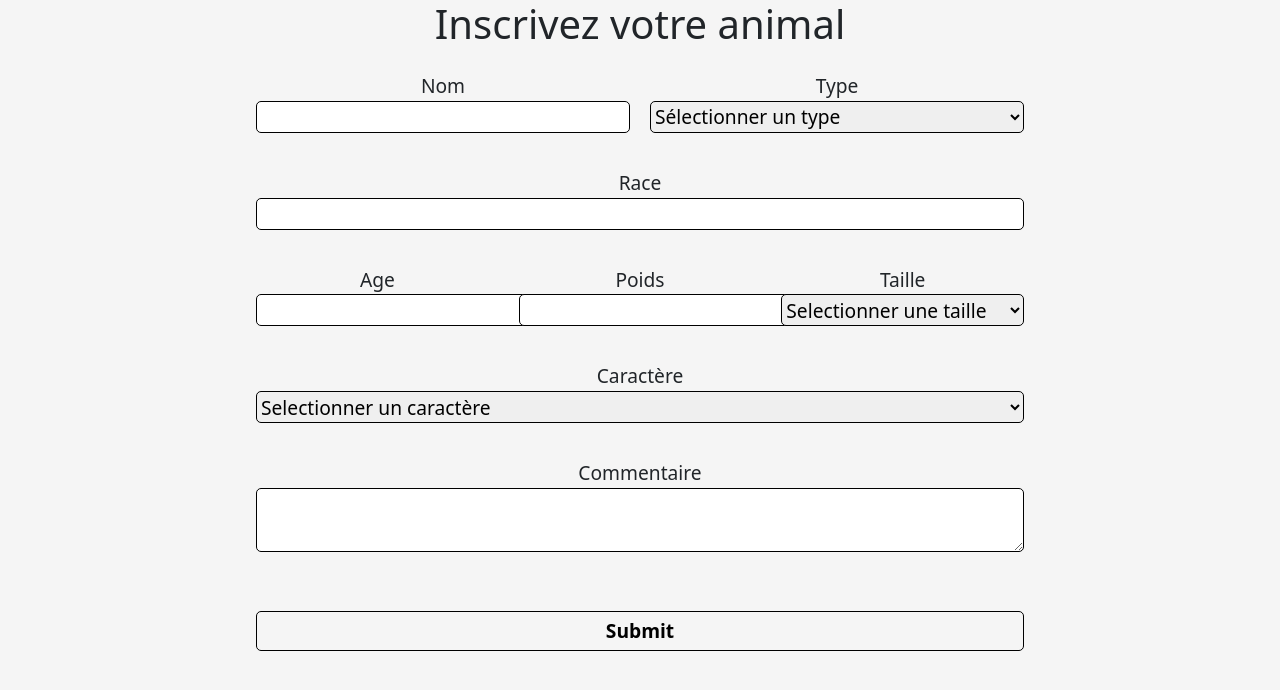
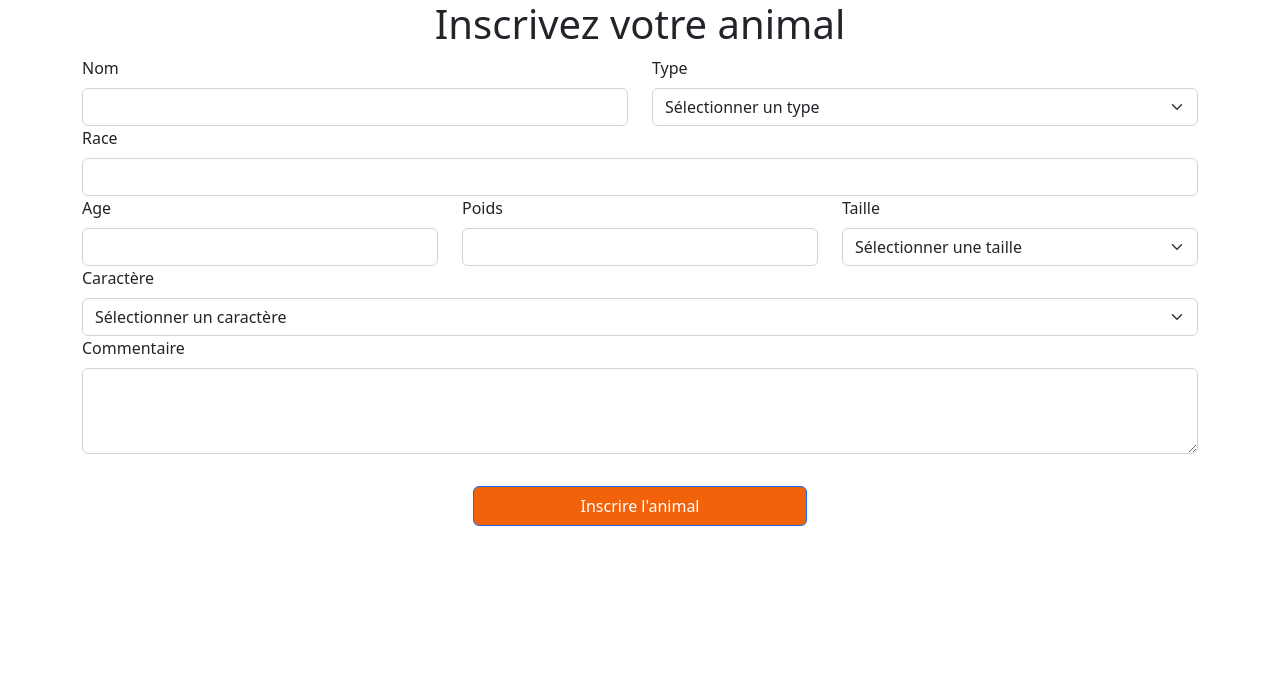
Before and after one commit to TommyRiquet/HappyPets, a React (Create React App) app in the folder Web App Frontend/: page /creationAnimal in a window 1280 px wide. Shown: the top 690 px of the page. Built offline with nearby package versions, Linux system fonts and the light colour scheme.

Commit message:
Fix création Pet

```diff
--- a/Web App Frontend/src/Components/FormPet/FormPet.css
+++ b/Web App Frontend/src/Components/FormPet/FormPet.css
@@ -1,78 +1,3 @@
-.formPet{
-    display: grid;
-    grid-template-columns: repeat(6, 1fr);
-    grid-gap: 20px;
-    grid-auto-rows: auto;
-    align-items: center;
-    justify-content: center;
-    resize: none;
-    outline: none;
-    font-size: 1.2rem;
-    margin-left: 20%;
-    margin-right: 20%;
-    background-color: #f5f5f5;
+.formPet h1{
+    text-align: center;
 }
-
-.formPet .row1{
-    grid-column: span 3;
-}
-
-.formPet .row2{
-    grid-column: span 6;
-}
-
-.formPet .row3{
-    grid-column: span 2;
-}
-
-.formPet .row-bottom{
-    grid-column: span 6;
-}
-
-.formPet input{
-    min-width: 100%;
-    height: 2rem;
-    border: 1px solid black;
-    border-radius: 5px;
-}
-
-.formPet select{
-    min-width: 100%;
-    border-radius: 5px;
-    height: 2rem;
-    border: 1px solid black;
-}
-
-.formPet textarea{
-    min-width: 100%;
-    border-radius: 5px;
-    border: 1px solid black;
-}
-
-.formPet label{
-    display: block;
-    text-align: center;
-    margin-top: 2vh;
-}
-
-.formPet .error{
-    color: red;
-    height: 20px;
-    font-size: 0.8rem;
-    margin-left: 5px;
-    text-align: left;
-    width: 400px;
-}
-.formPet button{
-    margin-top: 4vh;
-    min-width: 100%;
-    height: 5vh;
-    background-color: #f5f5f5;
-    border: 1px solid black;
-    border-radius: 5px;
-    font-size: 1.2rem;
-    font-weight: bold;
-    color: black;
-    outline: none;
-    cursor: pointer;
-}
--- a/Web App Frontend/src/Components/FormPet/FormPet.js
+++ b/Web App Frontend/src/Components/FormPet/FormPet.js
@@ -1,54 +1,18 @@
-import { Formik, Form, useField } from 'formik';
+import {Formik} from 'formik';
 import * as Yup from 'yup';
 import axios from "axios";
 import {useNavigate} from 'react-router-dom';
+import Button from 'react-bootstrap/Button';
+import Col from 'react-bootstrap/Col';
+import Form from 'react-bootstrap/Form';
+import Row from 'react-bootstrap/Row';
 
 import './FormPet.css'
 
 
-const MyTextInput = ({ label, ...props }) => {
-    const [field, meta] = useField(props);
-    return (
-        <div>
-            <label htmlFor={props.id || props.name}>{label}</label>
-            <input  {...field} {...props} />
-            {meta.touched && meta.error ? (
-                <div className="error">{meta.error}</div>
-            ) : null}
-        </div>
-    );
-};
+function FormPet() {
+    let navigate = useNavigate();
 
-
-const MySelect = ({ label, ...props }) => {
-    const [field, meta] = useField(props);
-    return (
-        <div>
-            <label htmlFor={props.id || props.name}>{label}</label>
-            <select {...field} {...props} />
-            {meta.touched && meta.error ? (
-                <div className="error">{meta.error}</div>
-            ) : null}
-        </div>
-    );
-};
-
-const MyText = ({ label, ...props }) => {
-    const [field, meta] = useField(props);
-    return (
-        <div>
-            <label htmlFor={props.id || props.name}>{label}</label>
-            <textarea {...field} {...props} />
-            {meta.touched && meta.error ? (
-                <div className="error">{meta.error}</div>
-            ) : null}
-        </div>
-    );
-};
-
-
-function FormPet (){
-    let navigate = useNavigate();
     function sendFormPet(event) {
         axios.post("http://localhost:3001/pets", {
             Name: event.target[0].value,
@@ -71,20 +35,22 @@ function FormPet (){
             }
         })
     }
+
     return (
-        <>
+        <div className="formPet">
             <h1>Inscrivez votre animal</h1>
             <Formik
-                initialValues= {{
-                name: '',
-                type: '',
-                race: '',
-                age: '',
-                weight: '',
-                height: '',
-                character: '',
-                comment: '',
+                initialValues={{
+                    name: '',
+                    type: '',
+                    race: '',
+                    age: '',
+                    weight: '',
+                    height: '',
+                    behaviour: '',
+                    comment: '',
                 }}
+                onSubmit={sendFormPet}
                 validationSchema={Yup.object({
                     name: Yup.string()
                         .max(25, 'Doit faire 25 caractères ou moins')
@@ -93,7 +59,7 @@ function FormPet (){
                     type: Yup.string()
                         .required('Champ obligatoire')
                         .oneOf(
-                            ['chat', 'chien', 'lapin','oiseau','poisson','nac'],
+                            ['Chat', 'Chien', 'Lapin', 'Oiseau', 'Poisson', 'NAC'],
                             'Type invalide'
                         ),
                     race: Yup.string()
@@ -102,106 +68,172 @@ function FormPet (){
                         .required('Champ obligatoire'),
                     age: Yup.number()
                         .min(0, "l'âge ne peut être négatif")
+                        .max(25, "l'âge doit être compris entre 0 et 25 ans")
                         .required('Champ obligatoire'),
                     weight: Yup.number()
-                        .min(0, "le poid ne peut être négatif")
+                        .min(0, "le poids ne peut être négatif")
+                        .max(100, "le poids doit être compris entre 0 et 100 kg")
                         .required('Champ obligatoire'),
                     height: Yup.string()
                         .required('Champ obligatoire')
                         .oneOf(
-                            ['grand', 'moyen', 'petit'],
+                            ['Grand', 'Moyen', 'Petit'],
                             'Taille invalide'
                         ),
                     behaviour: Yup.string()
                         .required('Champ obligatoire')
                         .oneOf(
-                            ['dominant', 'domine'],
+                            ['Dominant', 'Dominé'],
                             'Caractère invalide'
                         ),
                     comment: Yup.string(),
                 })}
-                onSubmit={(values, { setSubmitting }) => {
-                    setTimeout(() => {
-                        alert(JSON.stringify(values, null, 2));
-                        setSubmitting(false);
-                    }, 400);
-                }}
             >
-                <Form className={"formPet"} onSubmit={sendFormPet}>
-                    <div className="row1">
-                        <MyTextInput
-                            label="Nom"
-                            name="name"
-                            type="text"
-                        />
-                    </div>
+                {({
+                      handleSubmit,
+                      handleChange,
+                      values,
+                      errors,
+                  }) => (
+                    <Form noValidate onSubmit={handleSubmit}>
+                        <Row>
+                            <Form.Group
+                                as={Col}
+                            >
+                                <Form.Label>Nom</Form.Label>
+                                <Form.Control
+                                    type="text"
+                                    name="name"
+                                    value={values.name}
+                                    onChange={handleChange}
+                                    isInvalid={!!errors.name}
+                                />
+                                <Form.Control.Feedback type="invalid" >
+                                    {errors.name}
+                                </Form.Control.Feedback>
+                            </Form.Group>
 
-                    <div className="row1">
-                        <MySelect label="Type" name="type" className="row1">
-                            <option value="">Sélectionner un type</option>
-                            <option value="chat">Chat</option>
-                            <option value="chien">Chien</option>
-                            <option value="lapin">Lapin</option>
-                            <option value="oiseau">Oiseau</option>
-                            <option value="poisson">Poisson</option>
-                            <option value="nac">NAC</option>
-                        </MySelect>
-                    </div>
+                            <Form.Group
+                                as={Col}
+                            >
+                                <Form.Label>Type</Form.Label>
+                                <Form.Select name="type"
+                                             value={values.name}
+                                             onChange={handleChange}
+                                             isInvalid={!!errors.type}>
+                                    <option>Sélectionner un type</option>
+                                    <option value="Chat">Chat</option>
+                                    <option value="Chien">Chien</option>
+                                    <option value="Lapin">Lapin</option>
+                                    <option value="Oiseau">Oiseau</option>
+                                    <option value="Poisson">Poisson</option>
+                                    <option value="NAC">NAC</option>
+                                </Form.Select>
+                                <Form.Control.Feedback type="invalid" >
+                                    {errors.type}
+                                </Form.Control.Feedback>
+                            </Form.Group>
 
-                    <div className="row2">
-                        <MyTextInput
-                            label="Race"
-                            name="race"
-                            type="text"
-                        />
-                    </div>
 
-                    <div className="row3">
-                        <MyTextInput
-                            label="Age"
-                            name="age"
-                            type="number"
-                        />
-                    </div>
+                        </Row>
 
-                    <div className="row3">
-                        <MyTextInput
-                            label="Poids"
-                            name="weight"
-                            type="number"
-                        />
-                    </div>
+                        <Row>
+                            <Form.Group
+                                as={Col}
+                            >
+                                <Form.Label>Race</Form.Label>
+                                <Form.Control
+                                    type="text"
+                                    name="race"
+                                    value={values.race}
+                                    onChange={handleChange}
+                                    isInvalid={!!errors.race}
+                                />
+                                <Form.Control.Feedback type="invalid" >
+                                    {errors.race}
+                                </Form.Control.Feedback>
+                            </Form.Group>
+                        </Row>
+                        <Row>
+                            <Form.Group
+                                as={Col}
+                            >
+                                <Form.Label>Age</Form.Label>
+                                <Form.Control
+                                    type="number"
+                                    name="age"
+                                    value={values.age}
+                                    onChange={handleChange}
+                                    isInvalid={!!errors.age}
+                                />
+                                <Form.Control.Feedback type="invalid" >
+                                    {errors.age}
+                                </Form.Control.Feedback>
+                            </Form.Group>
 
-                    <div className="row3">
-                        <MySelect label="Taille" name="height" className="row-bottom">
-                            <option value="">Selectionner une taille</option>
-                            <option value="grand">Grand</option>
-                            <option value="moyen">Moyen</option>
-                            <option value="petit">Petit</option>
-                        </MySelect>
-                    </div>
+                            <Form.Group as={Col}>
+                                <Form.Label>Poids</Form.Label>
+                                <Form.Control
+                                    type="number"
+                                    name="weight"
+                                    value={values.weight}
+                                    onChange={handleChange}
+                                    isInvalid={!!errors.weight}
+                                />
+                                <Form.Control.Feedback type="invalid" >
+                                    {errors.weight}
+                                </Form.Control.Feedback>
+                            </Form.Group>
 
-                    <div className="row-bottom">
-                        <MySelect label="Caractère" name="behaviour" className="row-bottom">
-                            <option value="">Selectionner un caractère</option>
-                            <option value="dominant">Dominant</option>
-                            <option value="domine">Dominé</option>
-                        </MySelect>
-                    </div>
-
-                    <div className="row-bottom">
-                        <MyText
-                            className="row-bottom"
-                            label="Commentaire"
-                            name="comment"
-                        />
-                    </div>
-
-                    <button type="submit" className="row-bottom">Submit</button>
-                </Form>
+                            <Form.Group as={Col}>
+                                <Form.Label>Taille</Form.Label>
+                                <Form.Select name="height"
+                                             value={values.height}
+                                             onChange={handleChange}
+                                             isInvalid={!!errors.height}
+                                >
+                                    <option>Sélectionner une taille</option>
+                                    <option value="Grand">Grand</option>
+                                    <option value="Moyen">Moyen</option>
+                                    <option value="Petit">Petit</option>
+                                </Form.Select>
+                                <Form.Control.Feedback type="invalid" >
+                                    {errors.height}
+                                </Form.Control.Feedback>
+                            </Form.Group>
+                        </Row>
+                        <Row>
+                            <Form.Group as={Col}>
+                                <Form.Label>Caractère</Form.Label>
+                                <Form.Select name="behaviour"
+                                             value={values.behaviour}
+                                             onChange={handleChange}
+                                             isInvalid={!!errors.behaviour}>
+                                    <option>Sélectionner un caractère</option>
+                                    <option value="Dominant">Dominant</option>
+                                    <option value="Dominé">Dominé</option>
+                                </Form.Select>
+                                <Form.Control.Feedback type="invalid" >
+                                    {errors.behaviour}
+                                </Form.Control.Feedback>
+                            </Form.Group>
+                        </Row>
+                        <Row>
+                            <Form.Group as={Col}>
+                                <Form.Label>Commentaire</Form.Label>
+                                <Form.Control as="textarea" rows={3}/>
+                            </Form.Group>
+                        </Row>
+                        <Row>
+                            <Col>
+                                <Button className='submit-button' type="submit">Inscrire l'animal</Button>
+                            </Col>
+                        </Row>
+                    </Form>
+                )}
             </Formik>
-        </>
+        </div>
     );
 }
 
-export  default FormPet
+export default FormPet
--- a/Web App Frontend/src/Pages/CreatePet/CreatePet.css
+++ b/Web App Frontend/src/Pages/CreatePet/CreatePet.css
@@ -3,4 +3,5 @@
     height: 100vh;
     background-color: #f5f5f5;
     text-align: center;
+    position: relative;
 }
--- a/Web App Frontend/src/Pages/CreatePet/CreatePet.js
+++ b/Web App Frontend/src/Pages/CreatePet/CreatePet.js
@@ -1,16 +1,17 @@
 /*Importing Components */
 import FormPet from "../../Components/FormPet/FormPet";
 import CustomNavbar from "../../Components/CustomNavbar/CustomNavbar";
+import {Container } from 'react-bootstrap';
 
 /*Importing Styles*/
 import './CreatePet.css';
 
 function CreatePet(){
     return(
-        <div className={"createPet"}>
+        <Container>
             <CustomNavbar />
             <FormPet/>
-        </div>
+        </Container>
     )
 }
 
```
